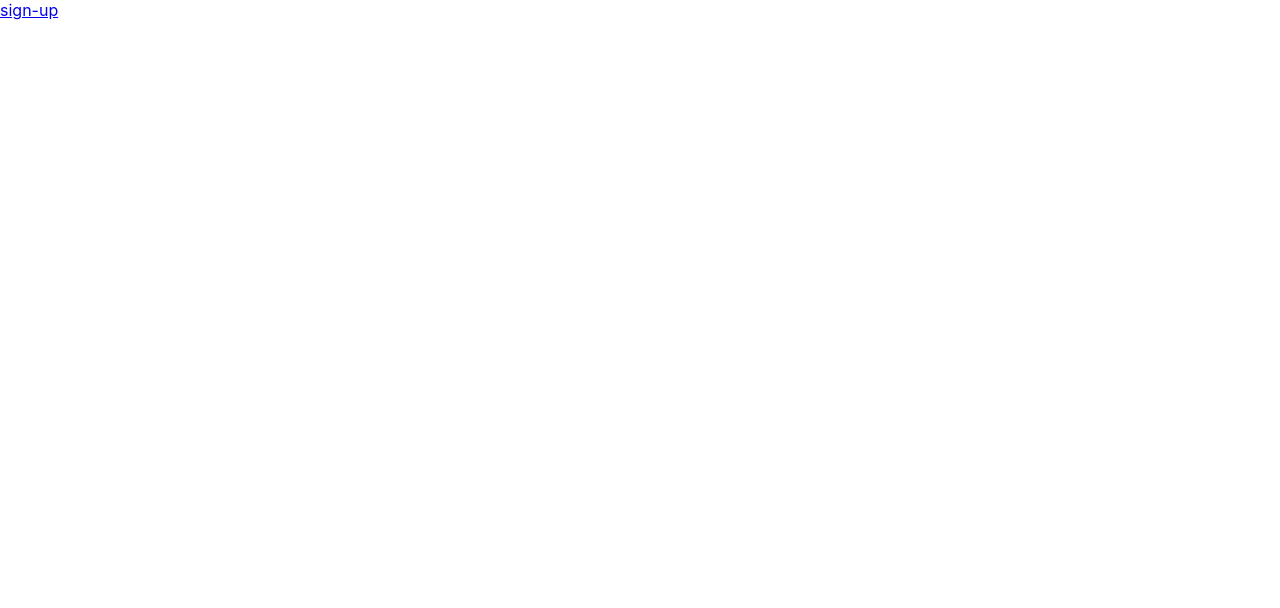
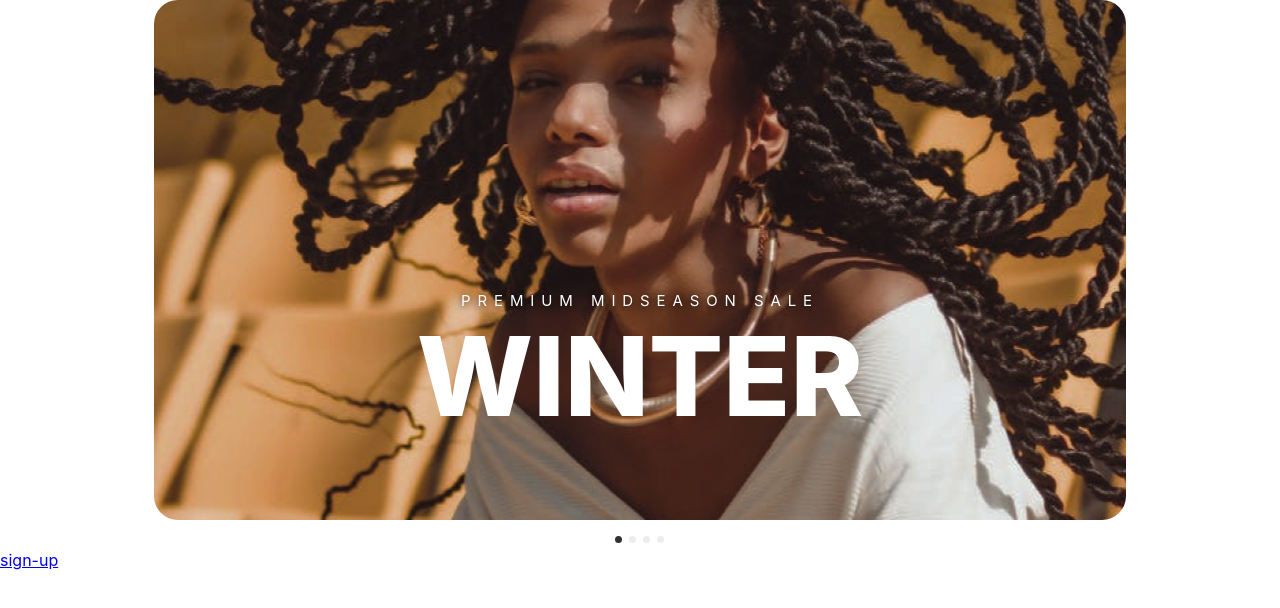
Before and after one commit to Vitalii-Shubnik/LinkUp-practice-team-3, a React (Create React App) app: page / in a window 1280 px wide. Shown: the top 608 px of the page. Built offline with nearby package versions, Linux system fonts and the light colour scheme.

Commit message:
added slider

```diff
--- a/src/App.js
+++ b/src/App.js
@@ -1,9 +1,39 @@
 import { React } from 'react'
-import SignUp from './pages/SignUp';
-import {Link} from 'react-router-dom'
+// import SignUp from './pages/SignUp';
+import { Link } from 'react-router-dom'
+import ImageSlider from './components/ImageSlider'
+import './styles/slider.css'
+import img from './images/SliderImage.png'
+
+//temp data untill api is realized
+const data = [
+  {
+    url: img,
+    title: 'Winter',
+    description: 'Premium midseason sale'
+  },
+  {
+    url: img,
+    title: 'Summer',
+    description: 'Premium midseason sale'
+  },
+  {
+    url: img,
+    title: 'Spring',
+    description: 'Premium midseason sale'
+  },
+  {
+    url: img,
+    title: 'AUTUMN',
+    description: 'Premium midseason sale'
+  },
+]
 function App() {
   return (
-    <div>
+    <div style={{height:'100%'}}>
+      <div className='slides-container'>
+        <ImageSlider data={data} />
+      </div>
       <Link
         to='sign-up'
       >
--- /dev/null
+++ b/src/components/ImageSlider.js
@@ -0,0 +1,37 @@
+import React, { useState } from 'react'
+import '../styles/slider.css'
+
+const ImageSlider = ({ data }) => {
+  const [currentIndex, setCurrentIndex] = useState(0)
+  const getPrev = () => {
+    const newIndex = currentIndex === 0 ? data.length - 1 : currentIndex - 1;
+    setCurrentIndex(newIndex)
+  }
+  const getNext = () => {
+    const newIndex = currentIndex === data.length - 1 ? 0 : currentIndex + 1;
+    setCurrentIndex(newIndex)
+  }
+  return (
+    <div className='slider'>
+      <div className='slide' style={{ backgroundImage: `url(${data[currentIndex].url})` }}>
+        <div className='description'>
+          {data[currentIndex].description}
+        </div>
+        <div className='title'>
+          {data[currentIndex].title}
+        </div>
+      </div>
+      <div className='indicators'>
+        {data.map((item, index) => {
+          return (
+            <div key={index} className={`${index === currentIndex && 'current'} dot`} disabled onClick={()=>{setCurrentIndex(index)}}/>
+          )
+        })}
+      </div>
+      <button className='switch left-switch' onClick={getPrev}></button>
+      <button className='switch right-switch' onClick={getNext}></button>
+    </div>
+  )
+}
+
+export default ImageSlider
--- /dev/null
+++ b/src/styles/slider.css
@@ -0,0 +1,100 @@
+:root {
+  --sidepading: 12%;
+}
+
+.slides-container {
+  width: 76%;
+  height: 550px;
+  margin: 0 auto;
+}
+
+.slide {
+  display: flex;
+  flex-direction: column;
+  align-items: center;
+  width: 100%;
+  height: 520px;
+  background-position: center;
+  border-radius: 24px;
+  background-size: cover;
+}
+
+.slider {
+  height: 100%;
+  position: relative;
+}
+
+.description {
+  margin-top: 292px;
+  font-weight: 400;
+  font-size: 15px;
+  line-height: 17px;
+  text-align: center;
+  letter-spacing: 0.46em;
+  text-transform: uppercase;
+  color: #FFFFFF;
+  text-shadow: 0px 1px 9px #000000;
+}
+
+.title {
+  font-weight: 800;
+  font-size: 110px;
+  text-transform: uppercase;
+  color: #FFFFFF;
+}
+
+.indicators {
+  padding: 0;
+  margin-top: 16px;
+  display: flex;
+  flex-direction: row;
+  align-items: center;
+  justify-content: center;
+  gap: 7px;
+}
+
+ul {
+  list-style-type: none;
+}
+
+.dot {
+  height: 7px;
+  width: 7px;
+  background-color: #ebedef;
+  border-radius: 50%;
+  display: inline-block;
+  cursor: pointer;
+}
+
+.dot:hover:not(.current) {
+  background-color: #b9b9b9;
+}
+
+.current {
+  background-color: #313131;
+}
+
+.switch {
+  top: 0;
+  opacity: 0;
+  border-radius: 24px;
+  position: absolute;
+  height: 520px;
+  width: 30%;
+  border: 0;
+}
+
+.switch:hover {
+  opacity: 0.3;
+  cursor: pointer;
+}
+
+.left-switch {
+  left: 0;
+  background: linear-gradient(to left, transparent, mistyrose);
+}
+
+.right-switch {
+  right: 0;
+  background: linear-gradient(to right, transparent, mistyrose);
+}
```
Also changed, not shown: src/images/SliderImage.png (added).
